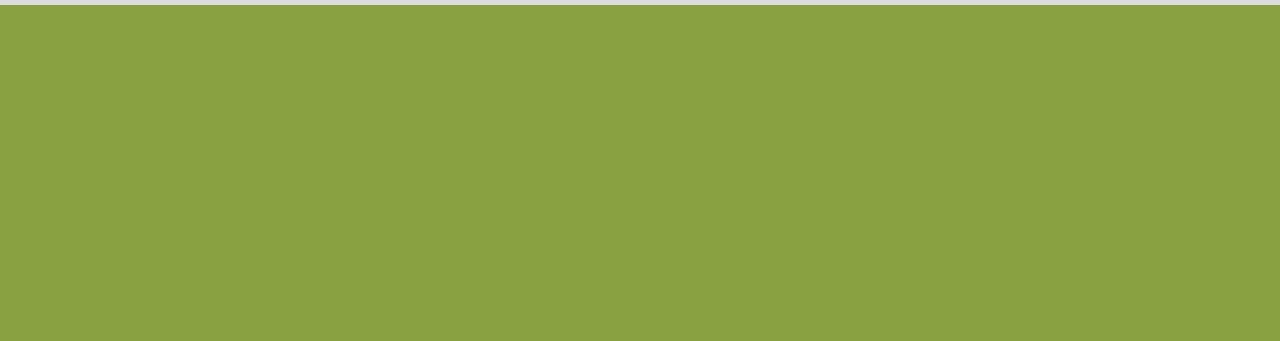
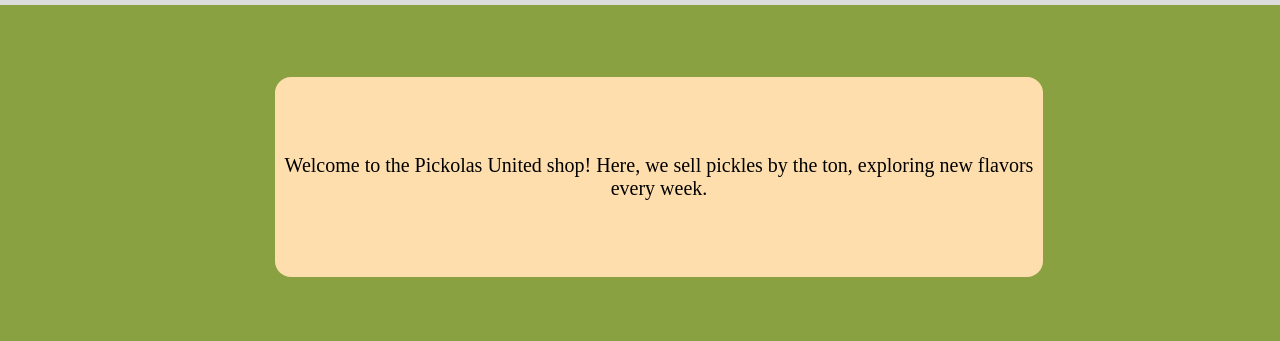
Before and after one commit to Postochus/Postochus.github.io, a plain HTML site: page store.html in a window 1280 px wide. Shown: the part 48-389 px from the top of the page. Drawn offline with Linux system fonts and the light colour scheme; a web font is replaced by a local one.

Commit message:
YESSSSSSSSS

```diff
--- a/nvabar.css
+++ b/nvabar.css
@@ -7,6 +7,7 @@
             flex-direction: row;
             padding: 0.5rem;
             position: fixed;
+            z-index: 1000;
         }
         .navbar a:hover {
             color: rgb(82, 189, 66);
--- a/store.html
+++ b/store.html
@@ -20,11 +20,26 @@
         padding: 0;
         overflow-x: hidden;
     }
+    #This_Shop {
+        width: 60vw;
+        height: 25vh;
+        background-color: navajowhite;
+        top: 125px;
+        left: 275px;
+        position: relative;
+        display: flex;
+        text-align: center;
+        align-items: center;
+        justify-content: center;
+        font-size: 20px;
+        font-family: fuzzy Bubbles;
+        border-radius: 1rem;
+    }
     #shop_parent {
         display: flex;
         flex-direction: row;
         flex-wrap: wrap;
-        margin-top: 50vh;
+        margin-top: 25vh;
         width: 100vw;
         height: 100vh;
         position: absolute;
@@ -65,6 +80,15 @@
 <style>
 </style>
 <body>
+    <div class="navbar">
+        <a href="index.html" class="title">Pickolas United</a>
+        <a href="index.html" class="home">Home</a>
+        <a href="store.html" class="store">Store</a>
+        <a href="about_us.html" class="about">About Us</a>
+        <a href="help.html" class="help">Help</a>
+        <a href="contact.html" class="contact">Contact</a>
+    </div>
+    <div id="This_Shop">Welcome to the Pickolas United shop! Here, we sell pickles by the ton, exploring new flavors every week.</div>
     <div id="shop_parent">
         <div class="shop_child">
             <img src="https://github.com/Postochus/Postochus.github.io/blob/main/now-make-the-cup-a-glass-jar.png?raw=true" alt="Honey Infused Pickle">
@@ -106,14 +130,11 @@
             <h1>Barbecue Pickle</h1>
             <p>$10.99</p>
         </div>
-    </div>
-    <div class="navbar">
-        <a href="index.html" class="title">Pickolas United</a>
-        <a href="index.html" class="home">Home</a>
-        <a href="store.html" class="store">Store</a>
-        <a href="about_us.html" class="about">About Us</a>
-        <a href="help.html" class="help">Help</a>
-        <a href="contact.html" class="contact">Contact</a>
+        <div class="shop_child">
+            <img src="https://github.com/Postochus/Postochus.github.io/blob/main/Untitled%20Design%20(1).png?raw=true" alt="Honey Infused Pickle">
+            <h1>Verity Pickle</h1>
+            <p>$10.99</p>
+        </div>
     </div>
 </body>
 </html>
```
